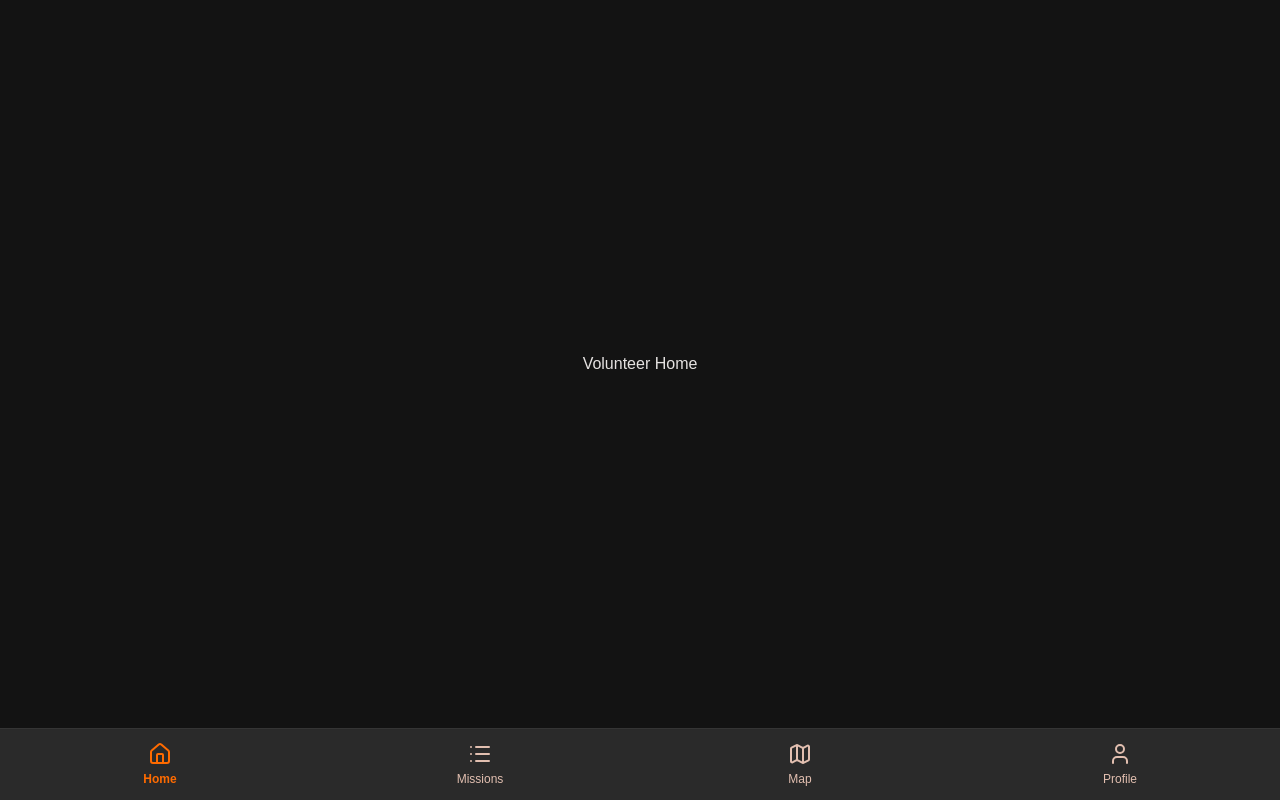
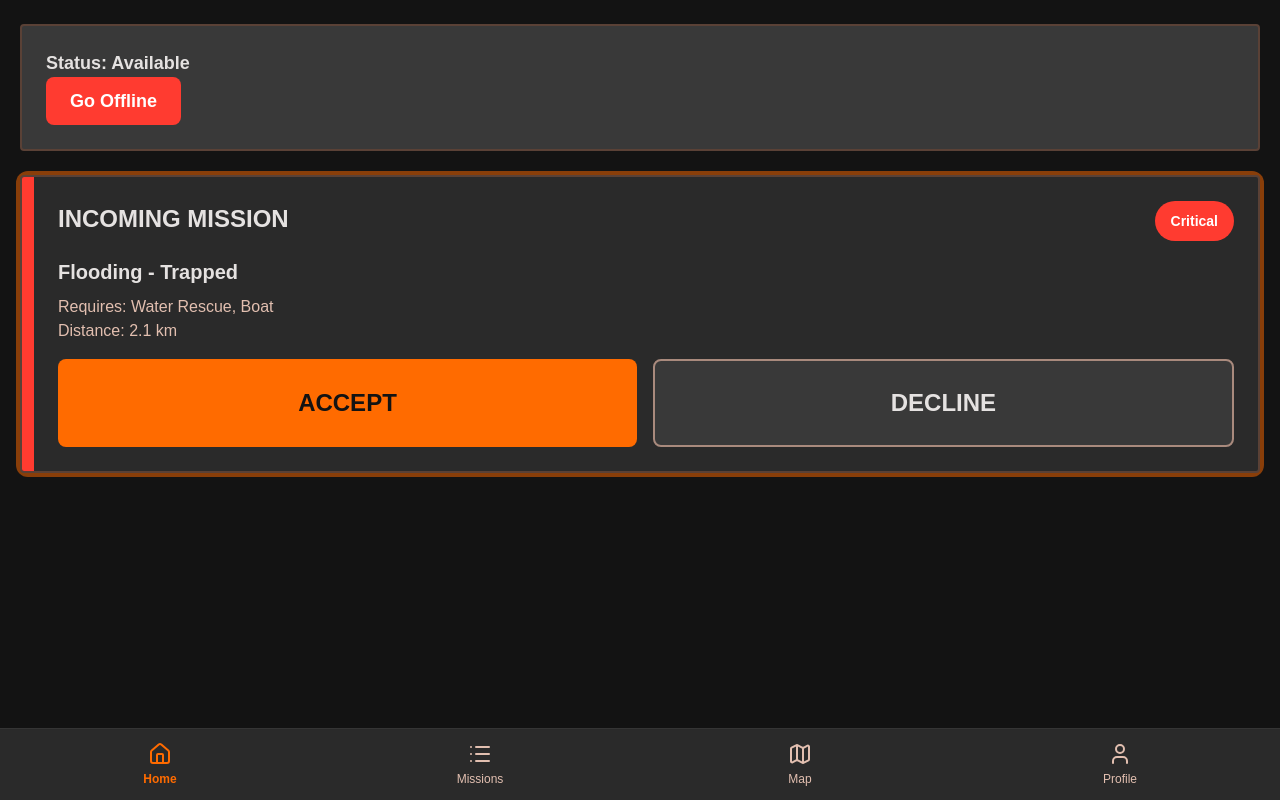
Before and after one commit to Deepak-kumar-36/Trinetra, a React (Vite) app: page /volunteer in a window 1280 px wide. Built offline with nearby package versions, Linux system fonts and the light colour scheme; a web font is replaced by a local one.

Commit message:
feat: Volunteer Flow implementation

```diff
--- /dev/null
+++ b/src/pages/Volunteer/VolunteerHome.tsx
@@ -0,0 +1,71 @@
+import React, { useState } from 'react';
+import { Card } from '../../components/ui/Card';
+import { Button } from '../../components/ui/Button';
+import { Chip } from '../../components/ui/Chip';
+
+export const VolunteerHome: React.FC = () => {
+  const [isAvailable, setIsAvailable] = useState(true);
+  const [hasIncoming, setHasIncoming] = useState(true);
+
+  return (
+    <div style={{ padding: 'var(--margin-mobile)', paddingTop: '24px', display: 'flex', flexDirection: 'column', gap: '24px' }}>
+
+      {/* Availability Toggle */}
+      <Card variant="elevated" style={{ display: 'flex', justifyContent: 'space-between', alignItems: 'center', padding: '16px 24px' }}>
+        <h3 style={{ margin: 0, fontSize: '18px' }}>Status: {isAvailable ? 'Available' : 'Off-Duty'}</h3>
+        <Button
+          variant={isAvailable ? 'danger' : 'primary'}
+          size="default"
+          onClick={() => setIsAvailable(!isAvailable)}
+        >
+          {isAvailable ? 'Go Offline' : 'Go Online'}
+        </Button>
+      </Card>
+
+      {/* Incoming Mission */}
+      {isAvailable && hasIncoming && (
+        <div style={{ position: 'relative' }}>
+          {/* Animated glow effect */}
+          <div style={{
+            position: 'absolute',
+            top: -4, left: -4, right: -4, bottom: -4,
+            backgroundColor: 'var(--primary-container)',
+            borderRadius: '12px',
+            opacity: 0.5,
+            animation: 'pulse 2s infinite'
+          }} />
+          <Card variant="hazard" hazardStatus="danger" style={{ position: 'relative', zIndex: 1, backgroundColor: 'var(--surface-bright)' }}>
+            <div style={{ display: 'flex', justifyContent: 'space-between', marginBottom: '16px' }}>
+              <h2 style={{ margin: 0, fontSize: '24px', color: 'var(--on-surface)' }}>INCOMING MISSION</h2>
+              <Chip label="Critical" variant="danger" />
+            </div>
+
+            <h3 style={{ margin: '0 0 8px 0', fontSize: '20px' }}>Flooding - Trapped</h3>
+            <p style={{ margin: '0 0 16px 0', color: 'var(--on-surface-variant)', fontSize: '16px' }}>
+              Requires: Water Rescue, Boat<br/>
+              Distance: 2.1 km
+            </p>
+
+            <div style={{ display: 'flex', gap: '16px' }}>
+              <Button variant="primary" size="tactical" fullWidth onClick={() => setHasIncoming(false)}>
+                ACCEPT
+              </Button>
+              <Button variant="secondary" size="tactical" fullWidth onClick={() => setHasIncoming(false)}>
+                DECLINE
+              </Button>
+            </div>
+          </Card>
+        </div>
+      )}
+
+      {/* Active Mission (If accepted) */}
+      {(!hasIncoming || !isAvailable) && (
+        <div style={{ textAlign: 'center', marginTop: '48px', color: 'var(--on-surface-variant)' }}>
+          <p style={{ fontSize: '18px' }}>No active missions.</p>
+          <p style={{ fontSize: '14px' }}>Stay safe and wait for dispatch.</p>
+        </div>
+      )}
+
+    </div>
+  );
+};
--- /dev/null
+++ b/src/pages/Volunteer/VolunteerMap.tsx
@@ -0,0 +1,12 @@
+import React from 'react';
+
+export const VolunteerMap: React.FC = () => {
+  return (
+    <div style={{ padding: 'var(--margin-mobile)', paddingTop: '24px', display: 'flex', flexDirection: 'column', height: '100%' }}>
+      <h2 style={{ fontSize: '28px', margin: '0 0 16px 0' }}>Live Map</h2>
+      <div style={{ flex: 1, backgroundColor: 'var(--surface-container)', borderRadius: '8px', border: '2px dashed var(--outline)', display: 'flex', alignItems: 'center', justifyContent: 'center' }}>
+        <p style={{ color: 'var(--on-surface-variant)' }}>[Interactive Map Placeholder]</p>
+      </div>
+    </div>
+  );
+};
--- /dev/null
+++ b/src/pages/Volunteer/VolunteerMissions.tsx
@@ -0,0 +1,33 @@
+import React from 'react';
+import { Card } from '../../components/ui/Card';
+import { Chip } from '../../components/ui/Chip';
+
+export const VolunteerMissions: React.FC = () => {
+  return (
+    <div style={{ padding: 'var(--margin-mobile)', paddingTop: '24px', display: 'flex', flexDirection: 'column', gap: '24px' }}>
+      <h2 style={{ fontSize: '28px', margin: 0 }}>Mission History</h2>
+
+      <div style={{ display: 'flex', flexDirection: 'column', gap: '16px' }}>
+        <Card variant="default">
+          <div style={{ display: 'flex', justifyContent: 'space-between', marginBottom: '8px' }}>
+            <h3 style={{ margin: 0, fontSize: '18px', color: 'var(--on-surface-variant)' }}>Medical Transport</h3>
+            <Chip label="Completed" variant="secure" />
+          </div>
+          <p style={{ margin: '0 0 16px 0', color: 'var(--on-surface-variant)', fontSize: '14px' }}>
+            Aug 21, 2026 • City Hospital
+          </p>
+        </Card>
+
+        <Card variant="default">
+          <div style={{ display: 'flex', justifyContent: 'space-between', marginBottom: '8px' }}>
+            <h3 style={{ margin: 0, fontSize: '18px', color: 'var(--on-surface-variant)' }}>Supply Run</h3>
+            <Chip label="Completed" variant="secure" />
+          </div>
+          <p style={{ margin: '0 0 16px 0', color: 'var(--on-surface-variant)', fontSize: '14px' }}>
+            Aug 20, 2026 • Sector 4 Shelter
+          </p>
+        </Card>
+      </div>
+    </div>
+  );
+};
--- /dev/null
+++ b/src/pages/Volunteer/VolunteerProfile.tsx
@@ -0,0 +1,46 @@
+import React from 'react';
+import { Card } from '../../components/ui/Card';
+import { Input } from '../../components/ui/Input';
+import { Button } from '../../components/ui/Button';
+import { Chip } from '../../components/ui/Chip';
+
+export const VolunteerProfile: React.FC = () => {
+  return (
+    <div style={{ padding: 'var(--margin-mobile)', paddingTop: '24px', display: 'flex', flexDirection: 'column', gap: '24px' }}>
+      <h2 style={{ fontSize: '28px', margin: 0 }}>Volunteer Profile</h2>
+
+      <div style={{ display: 'flex', flexDirection: 'column', gap: '16px' }}>
+        <Card variant="default">
+          <h3 style={{ margin: '0 0 16px 0', fontSize: '18px' }}>Capabilities (Hard Constraints)</h3>
+
+          <div style={{ marginBottom: '16px' }}>
+            <span style={{ fontSize: '14px', color: 'var(--on-surface-variant)', display: 'block', marginBottom: '8px' }}>Vehicle</span>
+            <Chip label="Motorized Boat" variant="secure" />
+          </div>
+
+          <div style={{ marginBottom: '16px' }}>
+            <span style={{ fontSize: '14px', color: 'var(--on-surface-variant)', display: 'block', marginBottom: '8px' }}>Skills</span>
+            <div style={{ display: 'flex', gap: '8px', flexWrap: 'wrap' }}>
+              <Chip label="Water Rescue" variant="neutral" />
+              <Chip label="First Aid" variant="neutral" />
+            </div>
+          </div>
+
+          <div>
+            <span style={{ fontSize: '14px', color: 'var(--on-surface-variant)', display: 'block', marginBottom: '8px' }}>Capacity</span>
+            <span style={{ fontSize: '18px', fontWeight: 700 }}>4 Passengers</span>
+          </div>
+        </Card>
+
+        <Card variant="default">
+          <h3 style={{ margin: '0 0 16px 0', fontSize: '18px' }}>Personal Info</h3>
+          <div style={{ display: 'flex', flexDirection: 'column', gap: '16px' }}>
+            <Input label="Name" placeholder="Your name" defaultValue="Arjun" />
+            <Input label="Phone Number" placeholder="Your phone number" defaultValue="+91 98765 43210" />
+            <Button variant="secondary" size="default">Save Changes</Button>
+          </div>
+        </Card>
+      </div>
+    </div>
+  );
+};
```
Also changed, not shown: src/App.tsx (+4 -5 lines).
